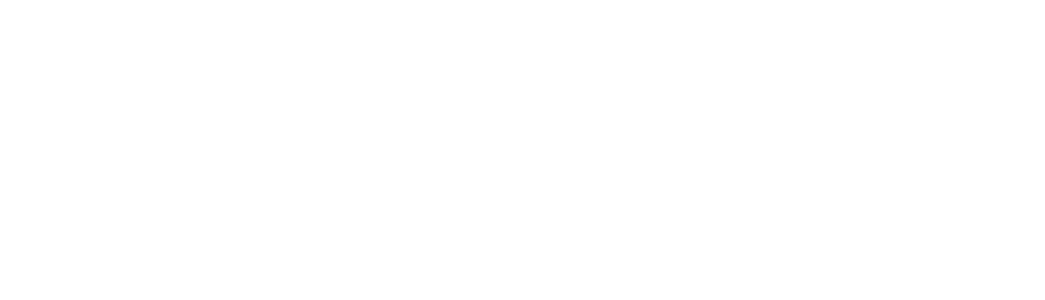
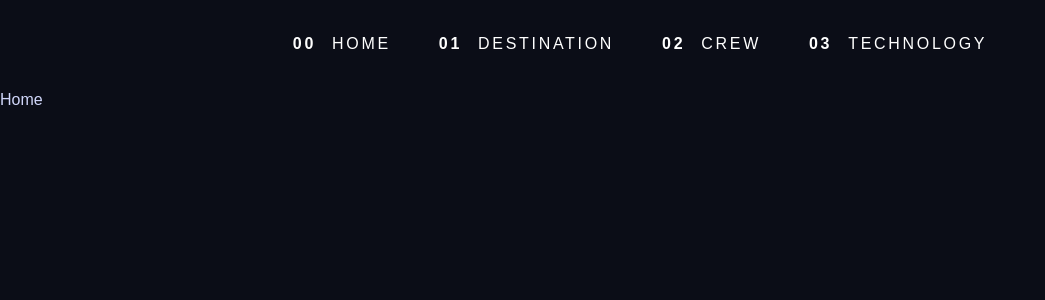
Before and after one commit to Kamil-Mroz/Space, a React (Vite) app: page / in a window 1280 px wide. Shown: the top 300 px of the page, without its empty margins (0-1045 px from the left). Built offline with nearby package versions, Linux system fonts and the light colour scheme.

Commit message:
base folder structure + nav

```diff
--- a/index.html
+++ b/index.html
@@ -4,8 +4,8 @@
     <meta charset="UTF-8" />
     <link
       rel="icon"
-      type="image/svg+xml"
-      href="/vite.svg"
+      type="image/png"
+      href="/src/assets/favicon-32x32.png"
     />
     <meta
       name="viewport"
--- a/package.json
+++ b/package.json
@@ -10,7 +10,8 @@
   },
   "dependencies": {
     "react": "^18.2.0",
-    "react-dom": "^18.2.0"
+    "react-dom": "^18.2.0",
+    "react-router-dom": "^6.8.1"
   },
   "devDependencies": {
     "@types/react": "^18.0.27",
--- a/src/App.jsx
+++ b/src/App.jsx
@@ -1,7 +1,29 @@
+import {
+  createBrowserRouter,
+  createRoutesFromElements,
+  Route,
+  RouterProvider,
+} from 'react-router-dom'
 import './App.css'
+import RootLayout from './Layout/RootLayout'
+import Home from './Pages/home/Home'
+
+const route = createBrowserRouter(
+  createRoutesFromElements(
+    <Route
+      path="/"
+      element={<RootLayout />}
+    >
+      <Route
+        index
+        element={<Home />}
+      />
+    </Route>
+  )
+)
 
 function App() {
-  return <div className="App"></div>
+  return <RouterProvider router={route} />
 }
 
 export default App
--- /dev/null
+++ b/src/Pages/home/Home.jsx
@@ -0,0 +1,7 @@
+import React from 'react'
+
+const Home = () => {
+  return <div>Home</div>
+}
+
+export default Home
--- /dev/null
+++ b/src/components/nav/LinkNav.jsx
@@ -0,0 +1,19 @@
+import React from 'react'
+import { NavLink } from 'react-router-dom'
+
+const LinkNav = ({ page, id }) => {
+  const idx = `${id}`.padStart(2, 0)
+  const pageHref = id === 0 ? '/' : `/${page}`
+  return (
+    <li className="">
+      <NavLink
+        to={pageHref}
+        className="uppercase tracking-wide flex gap-4 py-8"
+      >
+        <span className="font-bold">{idx}</span> {page}
+      </NavLink>
+    </li>
+  )
+}
+
+export default LinkNav
--- /dev/null
+++ b/src/components/nav/Links.jsx
@@ -0,0 +1,17 @@
+import React from 'react'
+import LinkNav from './LinkNav'
+
+const Links = () => {
+  const pages = ['home', 'destination', 'crew', 'technology']
+
+  const content = pages.map((page, index) => (
+    <LinkNav
+      page={page}
+      id={index}
+      key={index}
+    />
+  ))
+  return content
+}
+
+export default Links
--- /dev/null
+++ b/src/components/nav/Nav.jsx
@@ -0,0 +1,14 @@
+import React from 'react'
+import Links from './Links'
+
+const Nav = () => {
+  return (
+    <nav className="text-light font-sans flex  justify-center items-center ">
+      <ul className="flex  px-36 gap-12">
+        <Links />
+      </ul>
+    </nav>
+  )
+}
+
+export default Nav
--- /dev/null
+++ b/src/layout/RootLayout.jsx
@@ -0,0 +1,13 @@
+import React from 'react'
+import { Outlet } from 'react-router-dom'
+import Nav from '../components/nav/Nav'
+const RootLayout = () => {
+  return (
+    <div className="bg-dark min-h-screen md:max-h-screen text-accent">
+      <Nav />
+      <Outlet />
+    </div>
+  )
+}
+
+export default RootLayout
--- a/tailwind.config.cjs
+++ b/tailwind.config.cjs
@@ -11,6 +11,12 @@
       '2xl': '3.5rem',
       '3xl': '6.25rem',
       '4xl': '9.375rem',
+    },
+    letterSpacing: {
+      normal: '0',
+      wider: '.146875em',
+      wide: '.16875em',
+      widest: '.30em',
     },
     colors: {
       transparent: 'transparent',
```
Also changed, not shown: 1 other file (tests, documents, lock files or other folders).
